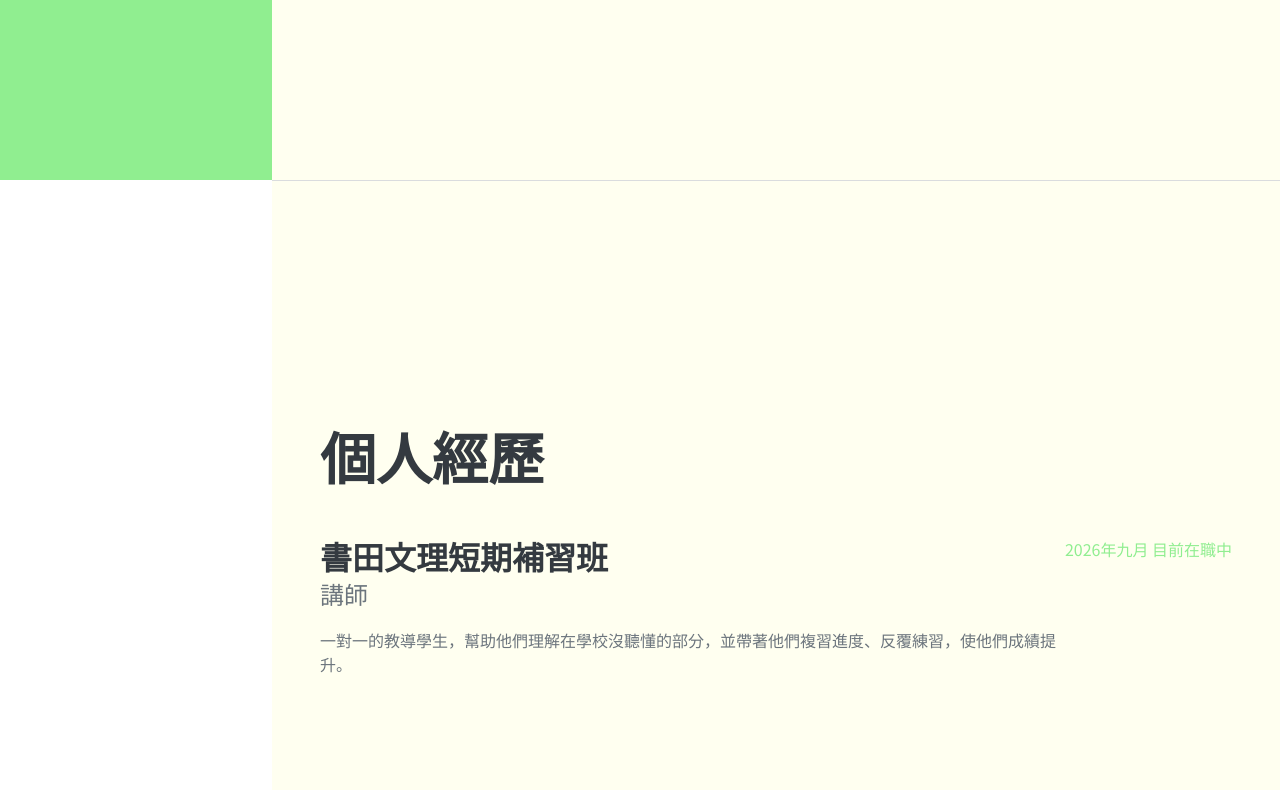
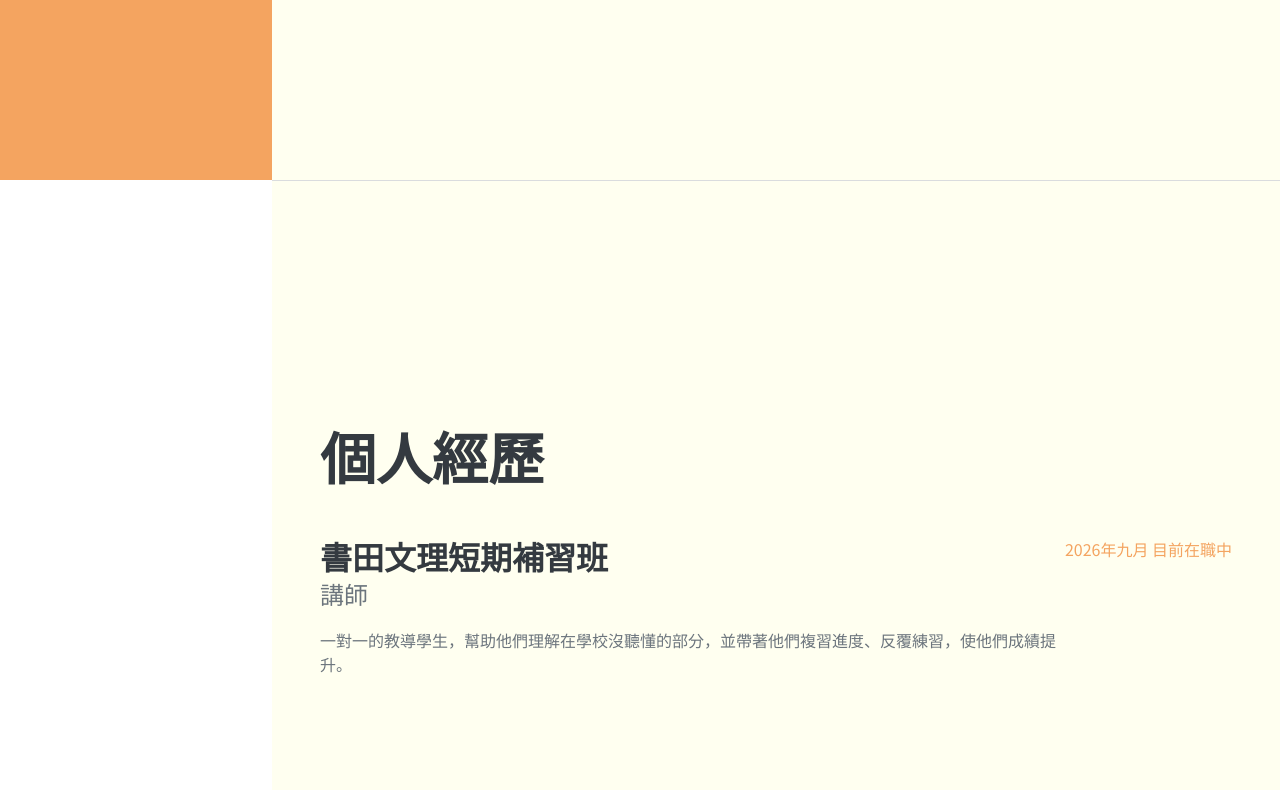
Before and after one commit to a115040037/a115040037.github.io, a plain HTML site: page index.html in a window 1280 px wide. Shown: the part 620-1410 px from the top of the page. Drawn offline with nearby package versions, Linux system fonts and the light colour scheme; a web font is replaced by a local one.

Commit message:
css修改

```diff
--- a/css/mystyles.css
+++ b/css/mystyles.css
@@ -8,8 +8,8 @@ h2 {
 text-transform: uppercase;
 }
 :root {
---bs-primary-rgb: 144, 238, 144;
---bs-link-color: rgb(144, 238, 144);
+--bs-primary-rgb:244, 164, 96;
+--bs-link-color: rgb(244, 164, 96);
 --bs-link-hover-color: rgb(0, 0, 0);
 }
 .social-icons .social-icon:hover {
```
Also changed, not shown: 1 other file.
